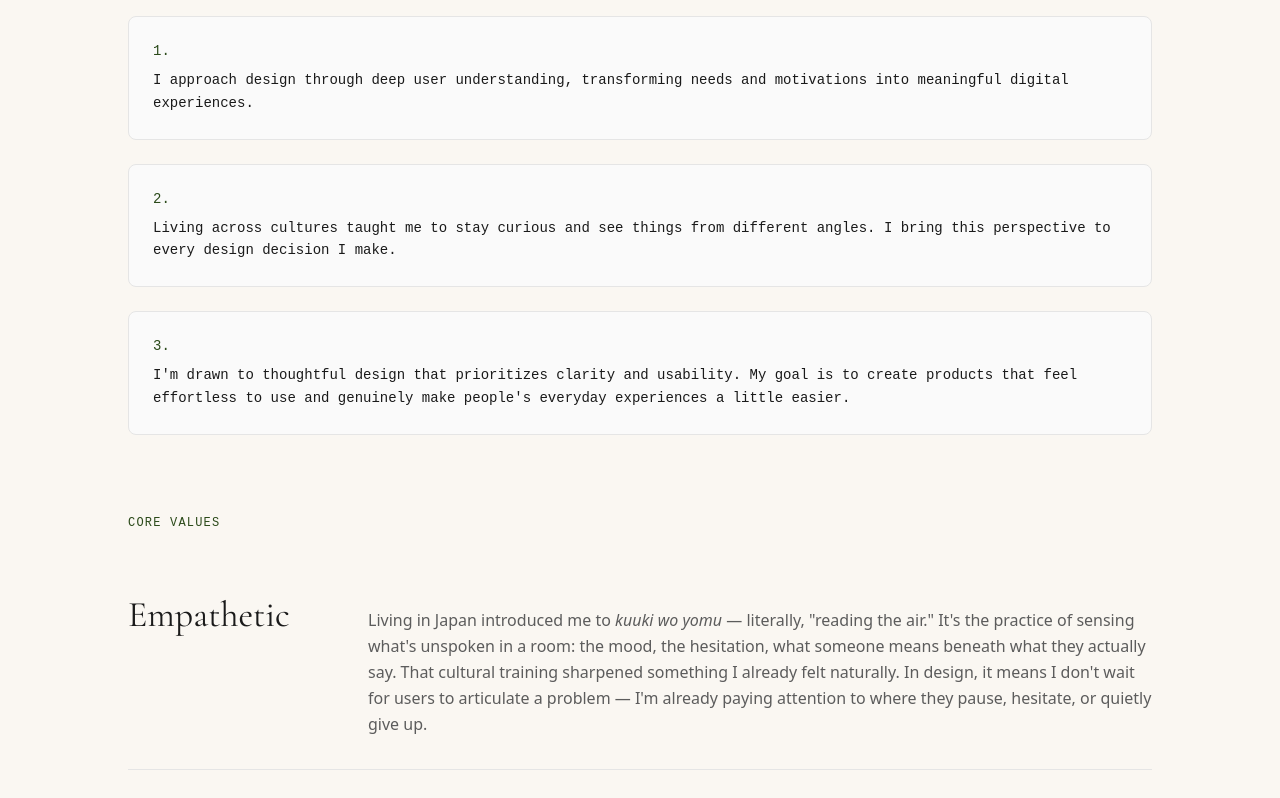
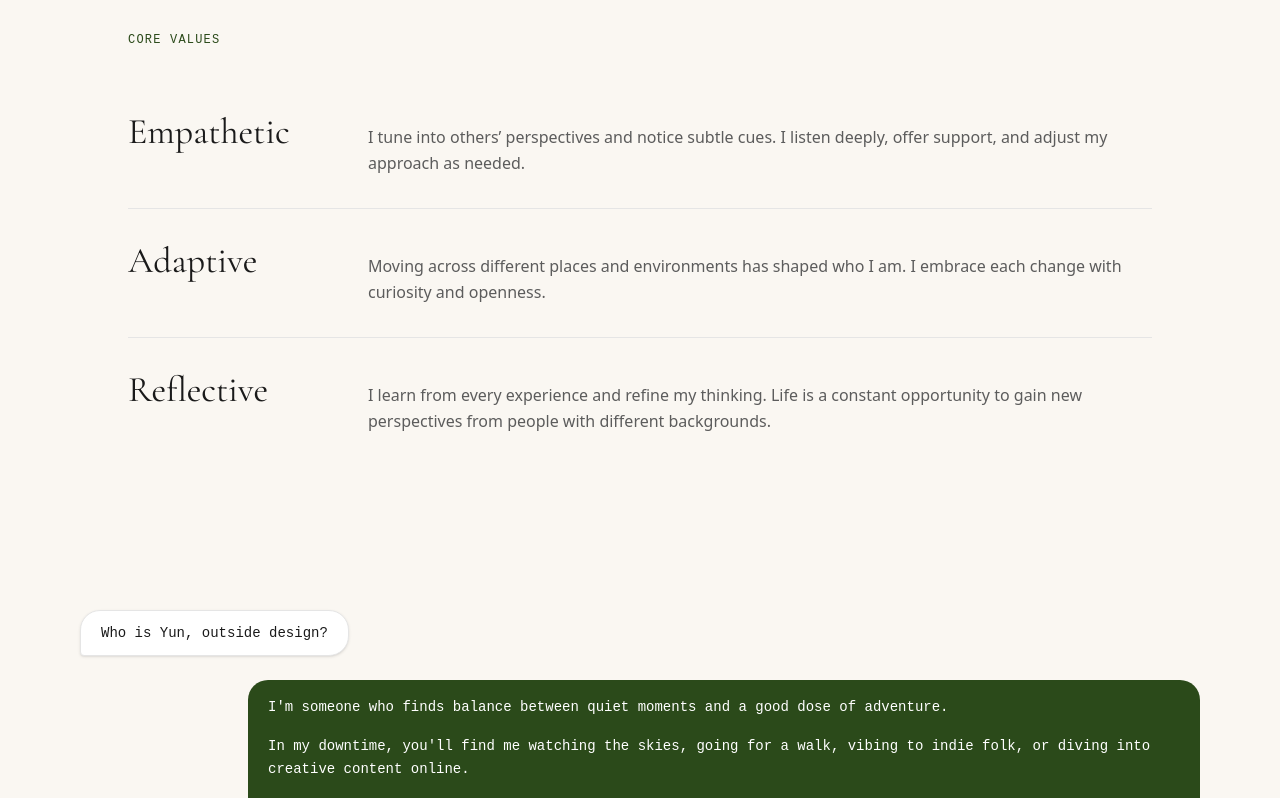
Before and after one commit to wanyuntsai/portfolio, a React (Vite) app: page /about in a window 1280 px wide. Shown: the part 820-1618 px from the top of the page. Built offline with nearby package versions, Linux system fonts and the light colour scheme.

Commit message:
update content

```diff
--- a/src/components/Navbar.jsx
+++ b/src/components/Navbar.jsx
@@ -4,6 +4,13 @@ import { Link, useLocation } from 'react-router-dom';
 function Navbar() {
     const [isOpen, setIsOpen] = useState(false);
     const [showContact, setShowContact] = useState(false);
+    const [copied, setCopied] = useState(false);
+
+    const copyEmail = () => {
+        navigator.clipboard.writeText('yuntsaica@gmail.com');
+        setCopied(true);
+        setTimeout(() => setCopied(false), 2000);
+    };
     const location = useLocation();
 
     // background color by page
@@ -60,16 +67,13 @@ function Navbar() {
 
                             {/* Email */}
                             <button
-                                onClick={() => {
-                                    navigator.clipboard.writeText('yuntsaica@gmail.com');
-                                    alert('Email copied! ☕');
-                                }}
+                                onClick={copyEmail}
                                 className="flex items-center gap-3 px-4 py-3 rounded-lg hover:bg-brand-green-light transition-colors w-full text-left"
                             >
                                 <svg className="w-5 h-5 stroke-brand-green" fill="none" viewBox="0 0 24 24" strokeWidth={2}>
                                     <path strokeLinecap="round" strokeLinejoin="round" d="M21.75 6.75v10.5a2.25 2.25 0 01-2.25 2.25h-15a2.25 2.25 0 01-2.25-2.25V6.75m19.5 0A2.25 2.25 0 0019.5 4.5h-15a2.25 2.25 0 00-2.25 2.25m19.5 0v.243a2.25 2.25 0 01-1.07 1.916l-7.5 4.615a2.25 2.25 0 01-2.36 0L3.32 8.91a2.25 2.25 0 01-1.07-1.916V6.75" />
                                 </svg>
-                                <span className="font-mono text-sm text-text-primary">Copy Email</span>
+                                <span className="font-mono text-sm text-text-primary">{copied ? 'Email copied! ☻' : 'Copy Email'}</span>
                             </button>
 
                         </div>
@@ -133,14 +137,10 @@ function Navbar() {
                                     LinkedIn
                                 </a>
                                 <button
-                                    onClick={() => {
-                                        navigator.clipboard.writeText('yuntsaica@gmail.com');
-                                        alert('Email copied! ☕');
-                                        setIsOpen(false);
-                                    }}
+                                    onClick={() => { copyEmail(); setIsOpen(false); }}
                                     className="text-lg text-text-secondary hover:text-[#9BBF6A] transition-colors font-mono"
                                 >
-                                    Copy Email
+                                    {copied ? 'Email copied! ☻' : 'Copy Email'}
                                 </button>
                             </div>
                         )}
--- a/src/pages/About.jsx
+++ b/src/pages/About.jsx
@@ -4,22 +4,18 @@ import { FadeInSection, PageTransition } from '../components/AnimatedSection';
 
 function About() {
     const [isHovered, setIsHovered] = useState(false);
-    const [isEnvelopeOpen, setIsEnvelopeOpen] = useState(false);
     const [isPhotoRevealed, setIsPhotoRevealed] = useState(false);
     const [hasClickedPhoto, setHasClickedPhoto] = useState(false);
 
     // photo with descriptions
     const photos = [
-        { src: 'images/about1.webp', desc: 'Morning coffee ritual' },
-        { src: 'images/star.webp', desc: '' },
-        { src: 'images/about2.webp', desc: 'Exploring new places' },
-        { src: 'images/about4.webp', desc: 'Finding calm in nature' },
-        { src: 'images/sunset.webp', desc: 'Music & late nights' },
+        { src: 'images/about1.webp', desc: 'Grampians National Park, Australia — 2024' },
+        { src: 'images/star.webp', desc: 'Great Ocean Rd, Australia — 2024' },
+        { src: 'images/about2.webp', desc: 'Joffre Lakes, Canada — 2023' },
+        { src: 'images/about4.webp', desc: 'Krimml Waterfalls, Austria — 2024' },
+        { src: 'images/sunset.webp', desc: 'White Rock, Canada — 2025' },
+
     ]
-
-    const handleEnvelopeClick = () => {
-        setIsEnvelopeOpen(!isEnvelopeOpen)
-    }
 
     // Photo strip drag-to-scroll + auto-scroll
     const scrollRef = useRef(null);
@@ -185,32 +181,6 @@ function About() {
             </section>
             </FadeInSection>
 
-            {/* intro */}
-            <FadeInSection delay={0.1}>
-            <section className="px-5 md:px-20 py-8 justify-center">
-                <div className="space-y-6 max-w-5xl mx-auto">
-                    {/* 1. */}
-                    <div className="border border-border rounded-lg p-6 font-mono text-sm bg-brand-white">
-                        <p className="text-brand-green font-mono text-sm mb-2">1.</p>
-                        <p className="text-text-primary leading-relaxed">I approach design through deep user understanding, transforming needs and motivations into meaningful digital experiences.</p>
-                    </div>
-
-                    {/* 2. */}
-                    <div className="border border-border rounded-lg p-6 font-mono text-sm bg-brand-white">
-                        <p className="text-brand-green font-mono text-sm mb-2">2.</p>
-                        <p className="text-text-primary leading-relaxed">Living across cultures taught me to stay curious and see things from different angles. I bring this perspective to every design decision I make.</p>
-                    </div>
-
-                    {/* 3. */}
-                    <div className="border border-border rounded-lg p-6 font-mono text-sm bg-brand-white">
-                        <p className="text-brand-green font-mono text-sm mb-2">3.</p>
-                        <p className="text-text-primary leading-relaxed">I'm drawn to thoughtful design that prioritizes clarity and usability. My goal is to create products that feel effortless to use and genuinely make people's everyday experiences a little easier.</p>
-                    </div>
-                </div>
-            </section>
-            </FadeInSection>
-
-
             {/* Core Values */}
             <FadeInSection>
             <section className="px-5 md:px-20 py-8 md:py-12">
@@ -222,12 +192,7 @@ function About() {
                         <div className="py-6 md:py-8 flex flex-col md:flex-row md:items-baseline gap-2 md:gap-12">
                             <h3 className="font-serif text-3xl md:text-4xl text-text-primary shrink-0 w-48">Empathetic</h3>
                             <p className="text-text-secondary leading-relaxed">
-                                Living in Japan introduced me to <em>kuuki wo yomu</em> — literally,
-                                "reading the air." It's the practice of sensing what's unspoken in a room:
-                                the mood, the hesitation, what someone means beneath what they actually say.
-                                That cultural training sharpened something I already felt naturally.
-                                In design, it means I don't wait for users to articulate a problem —
-                                I'm already paying attention to where they pause, hesitate, or quietly give up.
+                                I tune into others’ perspectives and notice subtle cues. I listen deeply, offer support, and adjust my approach as needed.
                             </p>
                         </div>
 
@@ -235,11 +200,7 @@ function About() {
                         <div className="py-6 md:py-8 flex flex-col md:flex-row md:items-baseline gap-2 md:gap-12">
                             <h3 className="font-serif text-3xl md:text-4xl text-text-primary shrink-0 w-48">Adaptive</h3>
                             <p className="text-text-secondary leading-relaxed">
-                                I left home in high school, spent time living in Japan, and eventually chose
-                                Vancouver as the place to build something new. Each move brought a different
-                                way of seeing the world — and I found I was genuinely excited by that, not
-                                unsettled. Encountering different perspectives doesn't feel like friction to me.
-                                It feels like information.
+                                Moving across different places and environments has shaped who I am. I embrace each change with curiosity and openness.
                             </p>
                         </div>
 
@@ -247,12 +208,7 @@ function About() {
                         <div className="py-6 md:py-8 flex flex-col md:flex-row md:items-baseline gap-2 md:gap-12">
                             <h3 className="font-serif text-3xl md:text-4xl text-text-primary shrink-0 w-48">Reflective</h3>
                             <p className="text-text-secondary leading-relaxed">
-                                Friends often come to me when they need someone who will genuinely sit with
-                                all sides of a situation before weighing in. I naturally think about the
-                                <em> why</em> behind things — what someone really means, what a decision
-                                is actually solving for. In design, this shows up as a habit of questioning
-                                assumptions, including my own, and returning to earlier choices not to
-                                second-guess, but to understand more deeply.
+                                I learn from every experience and refine my thinking. Life is a constant opportunity to gain new perspectives from people with different backgrounds.
                             </p>
                         </div>
 
@@ -264,7 +220,7 @@ function About() {
 
             {/* Outside Design Chat */}
             <FadeInSection>
-            <section className="px-5 md:px-20 py-8 md:py-12">
+            <section className="pt-16 md:pt-24 px-5 md:px-20 py-8 md:py-12">
                 {/* Q. - align left */}
                 <div className="flex justify-start mb-6 max-w-3xl">
                     <div
@@ -302,7 +258,7 @@ function About() {
 
             {/* photo */}
             <FadeInSection>
-            <section className="py-4">
+            <section className="py-4 pt-16 md:pt-24 pb-12">
                 <div
                     ref={scrollRef}
                     className="flex gap-3 md:gap-6 overflow-x-auto cursor-grab active:cursor-grabbing select-none"
--- a/src/pages/Home.jsx
+++ b/src/pages/Home.jsx
@@ -62,7 +62,7 @@ function Home() {
             title: "VANLINK",
             subtitle: "Transit app",
             description: "A transit app designed to help Vancouver commuters plan their journeys,top up balances, and activate monthly passes with ease.",
-            image: "/vanlink.png",
+            image: "/images/Vanlink_mkup.png",
             tags: ["UX/UI", "Figma", "Maze"],
             link: "/projects/vanlink"
         },
--- a/src/pages/Work.jsx
+++ b/src/pages/Work.jsx
@@ -33,7 +33,7 @@ function Projects() {
             title: "VANLINK",
             subtitle: "Transit app",
             description: "A transit app designed to help Vancouver commuters plan their journeys, top up balances, and activate monthly passes with ease.",
-            image: "/images/vanlink-hero.png",
+            image: "/images/Vanlink_mkup.png",
             tags: ["UX/UI", "Figma", "Maze"],
             link: "/work/vanlink",
             category: "UX/UI Design"
--- a/src/pages/work/Learnnow.jsx
+++ b/src/pages/work/Learnnow.jsx
@@ -295,7 +295,7 @@ function Learnnow() {
             <div className="bg-[#8aacda]/20 rounded-lg p-4 md:p-6 text-center">
               <FolderTree className="w-8 h-8 md:w-10 md:h-10 mx-auto mb-3 text-[#1e3a5f]" />
               <p className="text--[#1e3a5f] font-mono text-xs mb-2">01</p>
-              <h3 className="font-mono text-base md:text-lg text-text-primary mb-2">
+              <h3 className="font-serif text-base md:text-lg text-text-primary mb-2">
                 Three-Tier Navigation
               </h3>
               <p className="text-xs md:text-sm text-text-secondary leading-relaxed">
@@ -359,7 +359,7 @@ function Learnnow() {
           </p>
 
     <FadeInSection>
-        {/* 手機：橫向滑動卡片 */}
+        {/* mobile：scroll img */}
         <div className="flex gap-4 overflow-x-auto snap-x snap-mandatory pb-2 md:hidden">
           {finalDesigns.map((img, i) => (
             <div
@@ -437,7 +437,7 @@ function Learnnow() {
         </div>
 
         <p className="text-sm md:text-base text-text-secondary leading-relaxed mb-6">
-            Tested with 3 participants on Maze.
+            Tested with 5 participants on Maze.
         </p>
 
         {/* Task results */}
@@ -550,7 +550,7 @@ function Learnnow() {
 
         <div className="space-y-4">
             <div className="flex items-start gap-4 bg-gray-50 rounded-lg p-4">
-                <div className="w-8 h-8 bg-brand-green rounded-full flex items-center justify-center text-white text-sm flex-shrink-0">1</div>
+                <div className="w-8 h-8 bg-[#1e3a5f]  rounded-full flex items-center justify-center text-white text-sm flex-shrink-0">1</div>
                 <div>
                     <p className="text-sm md:text-base text-text-primary font-medium">Surfaced key metadata on course cards</p>
                     <p className="text-xs md:text-sm text-text-secondary mt-1">Moved duration, rating, and price from hover-only to always visible</p>
@@ -558,7 +558,7 @@ function Learnnow() {
             </div>
 
             <div className="flex items-start gap-4 bg-gray-50 rounded-lg p-4">
-                <div className="w-8 h-8 bg-brand-green rounded-full flex items-center justify-center text-white text-sm flex-shrink-0">2</div>
+                <div className="w-8 h-8 bg-[#1e3a5f] rounded-full flex items-center justify-center text-white text-sm flex-shrink-0">2</div>
                 <div>
                     <p className="text-sm md:text-base text-text-primary font-medium">Revised "My Learning" menu colors</p>
                     <p className="text-xs md:text-sm text-text-secondary mt-1">Changed from grey to active color to signal interactivity</p>
@@ -566,7 +566,7 @@ function Learnnow() {
             </div>
 
             <div className="flex items-start gap-4 bg-gray-50 rounded-lg p-4">
-                <div className="w-8 h-8 bg-brand-green rounded-full flex items-center justify-center text-white text-sm flex-shrink-0">3</div>
+                <div className="w-8 h-8 bg-[#1e3a5f] rounded-full flex items-center justify-center text-white text-sm flex-shrink-0">3</div>
                 <div>
                     <p className="text-sm md:text-base text-text-primary font-medium">Added "Save to compare later" hint</p>
                     <p className="text-xs md:text-sm text-text-secondary mt-1">Clarified the save button's purpose on course detail pages</p>
@@ -587,25 +587,16 @@ function Learnnow() {
         <div className="grid grid-cols-1 md:grid-cols-3 gap-4">
             {/* Compare */}
             <div className="group relative border border-dashed border-brand-green rounded-lg p-4 md:p-6 cursor-pointer overflow-hidden">
-                <Scale className="w-6 h-6 md:w-8 md:h-8 mb-3 text-brand-green" />
+                <Scale className="w-6 h-6 md:w-8 md:h-8 mb-3 text-[#1e3a5f]" />
                 <h3 className="font-serif text-base md:text-lg text-text-primary mb-2">Compare Courses</h3>
                 <p className="text-xs md:text-sm text-text-secondary leading-relaxed">
                     Side-by-side comparison of saved courses — duration, price, ratings, and syllabus at a glance.
                 </p>
-
-                {/* Hover wireframe */}
-                <div className="absolute inset-0 bg-white/95 opacity-0 group-hover:opacity-100 transition-opacity duration-300 flex items-center justify-center p-4">
-                    <img
-                        src="/images/learnnow-compare-wireframe.png"
-                        alt="Compare Feature Wireframe"
-                        className="max-w-full max-h-full object-contain rounded-lg shadow-lg"
-                    />
-                </div>
             </div>
 
             {/* Mobile App */}
             <div className="border border-dashed border-brand-green rounded-lg p-4 md:p-6">
-                <Smartphone className="w-6 h-6 md:w-8 md:h-8 mb-3 text-brand-green" />
+                <Smartphone className="w-6 h-6 md:w-8 md:h-8 mb-3 text-[#1e3a5f]" />
                 <h3 className="font-serif text-base md:text-lg text-text-primary mb-2">Mobile App</h3>
                 <p className="text-xs md:text-sm text-text-secondary leading-relaxed">
                     Track progress, manage schedules, and receive reminders on the go.
@@ -614,7 +605,7 @@ function Learnnow() {
 
             {/* Course Catalog */}
             <div className="border border-dashed border-brand-green rounded-lg p-4 md:p-6">
-                <Globe className="w-6 h-6 md:w-8 md:h-8 mb-3 text-brand-green" />
+                <Globe className="w-6 h-6 md:w-8 md:h-8 mb-3 text-[#1e3a5f]" />
                 <h3 className="font-serif text-base md:text-lg text-text-primary mb-2">Course Catalog</h3>
                 <p className="text-xs md:text-sm text-text-secondary leading-relaxed">
                     Full browsable catalog with search and filters — addressing the homepage CTA expectation.
@@ -633,9 +624,9 @@ function Learnnow() {
 
         <div className="space-y-4">
             {/* Takeaway 1 */}
-            <div className="bg-brand-green-light rounded-lg p-4 md:p-6">
+            <div className="bg-[#8aacda]/20 rounded-lg p-4 md:p-6">
                 <div className="flex items-start gap-4">
-                    <Lightbulb className="w-6 h-6 text-brand-green flex-shrink-0 mt-1" />
+                    <Lightbulb className="w-6 h-6 text-[#1e3a5f] flex-shrink-0 mt-1" />
                     <div>
                         <h3 className="font-serif text-base md:text-lg text-text-primary mb-2">
                             Visual cues set expectations
@@ -650,9 +641,9 @@ function Learnnow() {
             </div>
 
             {/* Takeaway 2 */}
-            <div className="bg-brand-green-light rounded-lg p-4 md:p-6">
+            <div className="bg-[#8aacda]/20 rounded-lg p-4 md:p-6">
                 <div className="flex items-start gap-4">
-                    <LayoutDashboard className="w-6 h-6 text-brand-green flex-shrink-0 mt-1" />
+                    <LayoutDashboard className="w-6 h-6 text-[#1e3a5f] flex-shrink-0 mt-1" />
                     <div>
                         <h3 className="font-serif text-base md:text-lg text-text-primary mb-2">
                             Essential info should be visible at first glance
@@ -667,9 +658,9 @@ function Learnnow() {
             </div>
 
             {/* Takeaway 3 */}
-            <div className="bg-brand-green-light rounded-lg p-4 md:p-6">
+            <div className="bg-[#8aacda]/20 rounded-lg p-4 md:p-6">
                 <div className="flex items-start gap-4">
-                    <FlaskConical className="w-6 h-6 text-brand-green flex-shrink-0 mt-1" />
+                    <FlaskConical className="w-6 h-6 text-[#1e3a5f] flex-shrink-0 mt-1" />
                     <div>
                         <h3 className="font-serif text-base md:text-lg text-text-primary mb-2">
                             Distinguish design flaws from scope gaps
```
Also changed, not shown: public/images/Vanlink_mkup.png (added).
